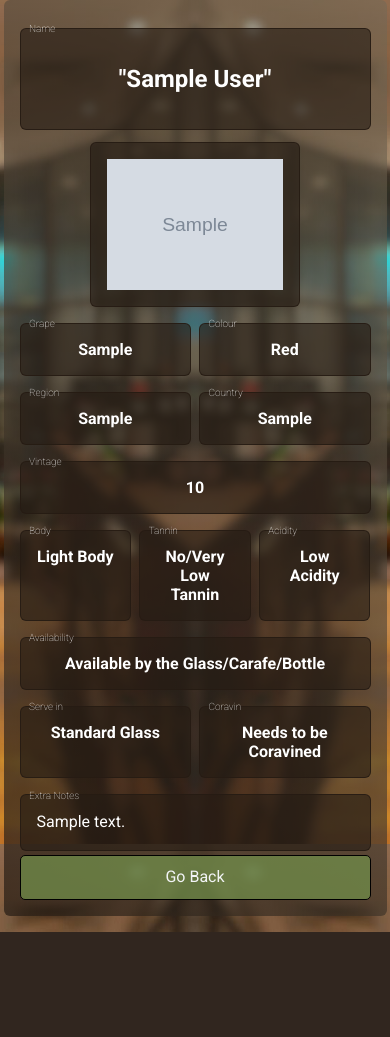
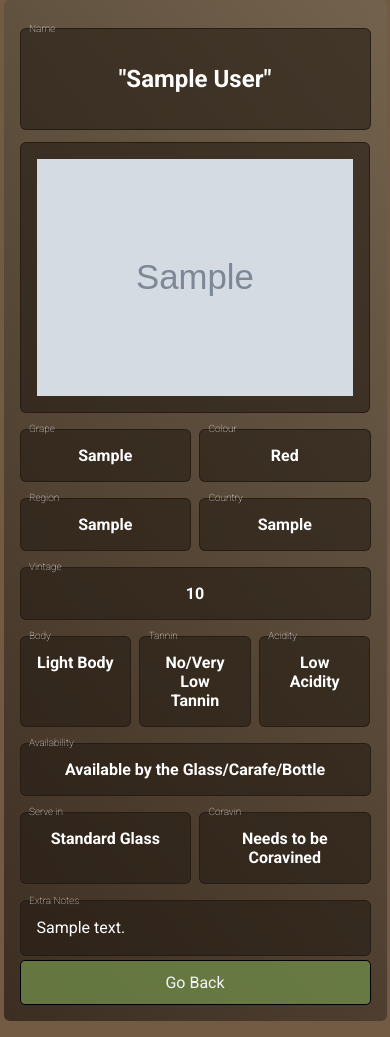
Before and after one commit to PawelKrezel/WineFinder, a Django app: page /wine/00000000-0000-0000-0000-000000000001/ in a window 390 px wide. Before the commit the page ends 932 px from the top, so only its background shows below. Run offline with Django 5.2, Linux system fonts and the light colour scheme; data comes from the database, SQL or seed files in the repository; tables that the repository leaves empty hold one stand-in row (values such as "Sample post"); grey boxes marked "Sample" are stand-in pictures; parts of the project's set-up code (start-up, migrations or seed data) failed here and were passed over; some libraries are stand-ins or nearby versions.

Commit message:
another change to background styling, for mobile only - bg image removed to save a headache. also scrolling behaviour removed for mobile as it was a bit laggy

```diff
--- a/static/css/main.css
+++ b/static/css/main.css
@@ -109,6 +109,9 @@ commonStyle defines the overall colour scheme and borders of an element
     .row-5-entities{
         grid-template-columns: auto;
     }
+    html, body{
+        background-image: none;
+    }
     html{
         background-color: #725A43;
     }
--- a/wineadmin/static/wineadmin/css/details.css
+++ b/wineadmin/static/wineadmin/css/details.css
@@ -103,10 +103,10 @@ td:has(.highlight){
 
 @media only screen and (max-width: 690px){
     .details-main-container img{
-        width: 50%;
+        width: 90%;
     }
-    .details-main-container img:hover{
-        width: 97.5%;
-        padding: 0;
+    .map-scroll-wrapper{
+        scroll-behavior: unset;
     }
+
 }
```
